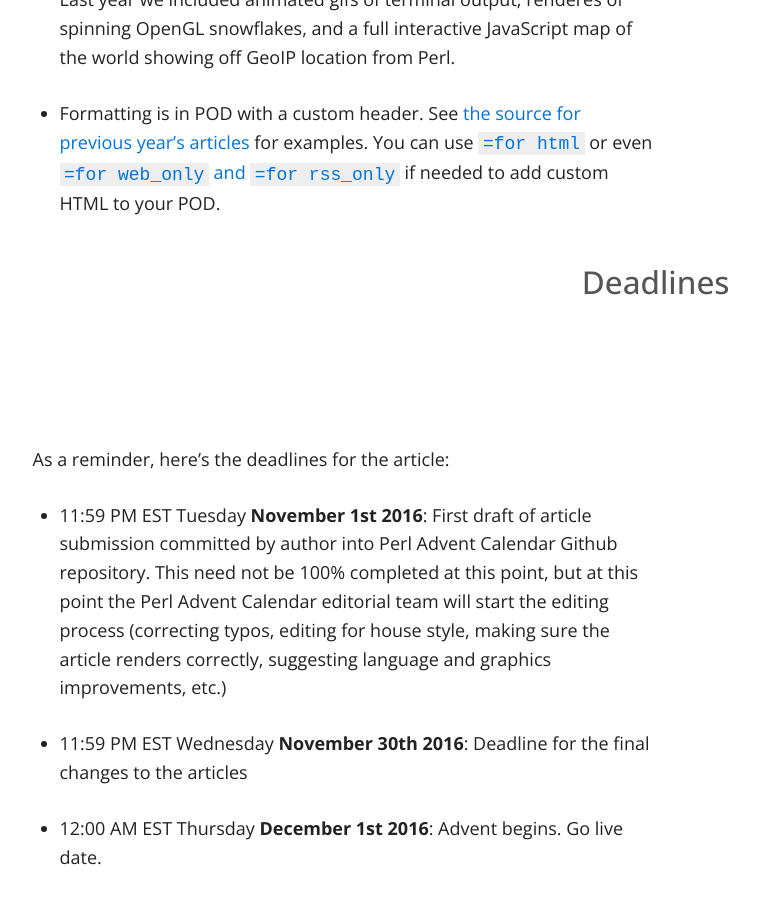
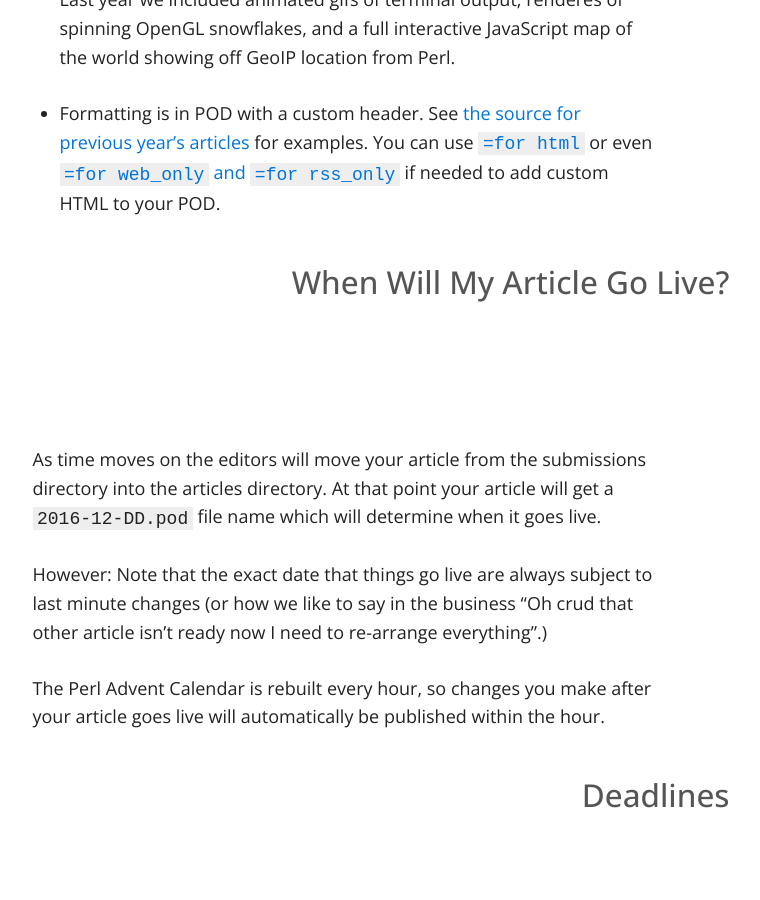
Before and after one commit to davorg/perl-advent-cfp, a Jekyll site: the page built from accepted.md, in a window 1280 px wide and 900 px high, scrolled down 3413 px. Shown: the whole window, without its empty margins (295-1055 px from the left). Built offline with Jekyll 4.4.1, drawn with Linux system fonts in a browser that asks for light colours; nearby versions of some CDN libraries.

Commit message:
add note on hourly build

```diff
--- a/accepted.md
+++ b/accepted.md
@@ -91,6 +91,19 @@ try to be entertaining in our articles.
 
 - Formatting is in POD with a custom header.  See [the source for previous year's articles](https://github.com/perladvent/Perl-Advent/tree/master/2015/articles) for examples.  You can use [`=for html`](https://github.com/perladvent/Perl-Advent/blame/master/2015/articles/2015-12-02.pod#L75) or even [`=for web_only` and `=for rss_only`](https://github.com/perladvent/Perl-Advent/blame/master/2015/articles/2015-12-01.pod#L7) if needed to add custom HTML to your POD.
 
+## When Will My Article Go Live?
+
+As time moves on the editors will move your article from the submissions
+directory into the articles directory.  At that point your article will get a
+`2016-12-DD.pod` file name which will determine when it goes live.
+
+However: Note that the exact date that things go live are always subject to
+last minute changes (or how we like to say in the business "Oh crud that other
+article isn't ready now I need to re-arrange everything".)
+
+The Perl Advent Calendar is rebuilt every hour, so changes you make after your
+article goes live will automatically be published within the hour.
+
 ## Deadlines
 
 As a reminder, here's the deadlines for the article:
```
